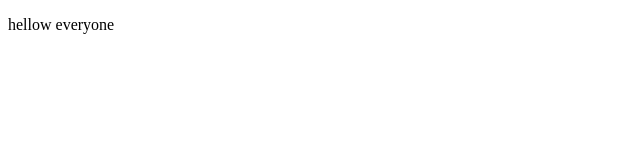
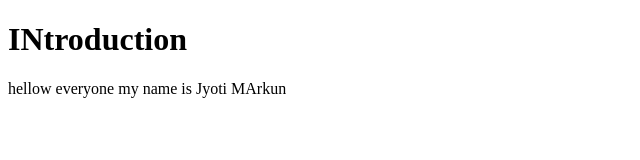
Before and after one commit to JYOTI-MARKUN/newrepo, a plain HTML site: page index.html in a window 1280 px wide. Shown: the whole page, without its empty margins (0-640 px from the left). Drawn offline with Linux system fonts and the light colour scheme.

Commit message:
add intro line

```diff
--- a/index.html
+++ b/index.html
@@ -7,7 +7,9 @@
 </head>
 <body>
     <P>
-        hellow everyone
+        <h1>INtroduction</h1>
+        hellow everyone my name is Jyoti MArkun
+
     </P>
 </body>
 </html>
```
